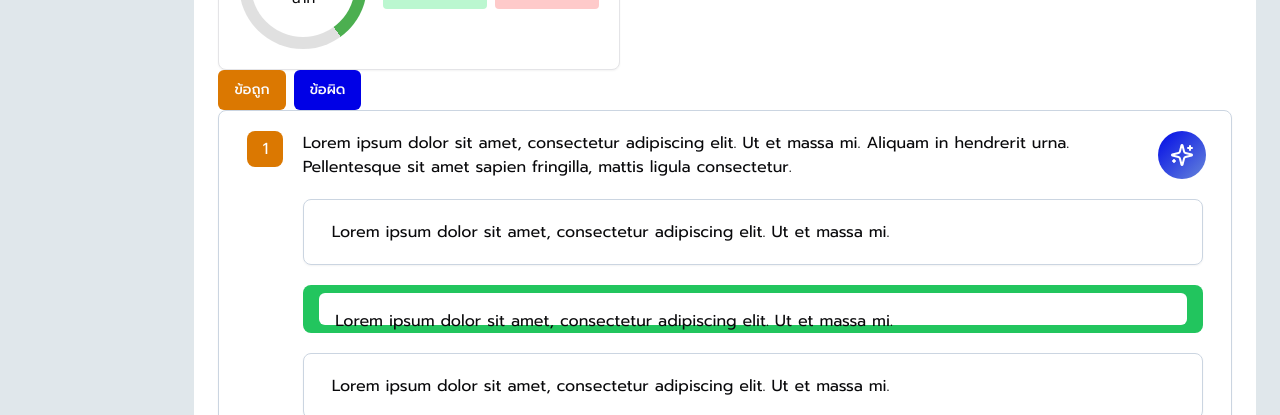
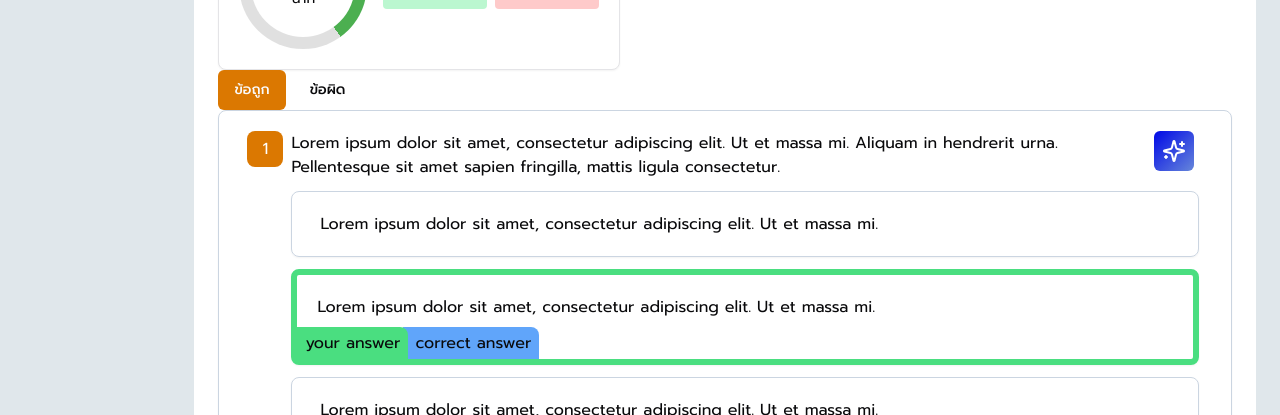
Before and after one commit to Drive-D-Dev/EdTech, a Next.js app in the folder frontend/: page /mockanswer in a window 1280 px wide. Shown: the part 244-659 px from the top of the page. Built offline with nearby package versions, Linux system fonts and the light colour scheme; no server answers.

Commit message:
feat: change styling on mockanswer

```diff
--- a/frontend/src/app/mockanswer/page.tsx
+++ b/frontend/src/app/mockanswer/page.tsx
@@ -66,7 +66,7 @@ const MockAnswerPage = () => {
       <CardSummary />
       <div className="flex flex-row space-x-2">
         <Button className="bg-[#DB7801]">ข้อถูก</Button>
-        <Button>ข้อผิด</Button>
+        <Button variant="ghost">ข้อผิด</Button>
       </div>
       <AnswerCard />
     </div>
--- a/frontend/src/components/answer-card.tsx
+++ b/frontend/src/components/answer-card.tsx
@@ -1,26 +1,27 @@
 import React from "react";
 import { Sparkles } from "lucide-react";
+import { Button } from "@/components/ui/button";
 
 const answerCard = () => {
   return (
     <div className="box flex flex-row space-x-2">
-      <div className="w-[5%]">
+      <div className="">
         <div className="w-9 h-9  bg-[#DB7801] flex items-center justify-center text-white text-md rounded-lg">
           1
         </div>
       </div>
 
-      <div className="flex flex-col w-[95%] justify-between space-y-5">
+      <div className="flex flex-col w-[95%] justify-between space-y-3">
         <div className="flex flex-row">
           <div className="w-[95%]">
             Lorem ipsum dolor sit amet, consectetur adipiscing elit. Ut et massa
             mi. Aliquam in hendrerit urna. Pellentesque sit amet sapien
             fringilla, mattis ligula consectetur.
           </div>
-          <div className=" w-[5%] ">
-            <div className="w-12 h-12 flex items-center justify-center bg-gradient-to-br from-[#0009E7] to-[#6686DA] rounded-3xl">
+          <div className=" ">
+            <Button size="icon" className="from-[#0009E7] to-[#6686DA] bg-gradient-to-br">
               <Sparkles color="white" />
-            </div>
+            </Button>
           </div>
         </div>
         <div className="box">
@@ -28,13 +29,21 @@ const answerCard = () => {
           mi.
         </div>
 
-        <div className="relative px-7 py-6 bg-green-500 rounded-lg">
-          <div className="absolute inset-3 flex items-center justify-center">
-            <div className="w-[99%] h-[85%] bg-white rounded-md p-4 flex ">
-              Lorem ipsum dolor sit amet, consectetur adipiscing elit. Ut et
-              massa mi.
-            </div>
+        <div className="box" style={{
+          border: "6px solid #4ADE80",
+          paddingBottom: "0px",
+          paddingLeft: "0px"
+        }}>
+          <div className="pl-5">
+            Lorem ipsum dolor sit amet, consectetur adipiscing elit. Ut et
+            massa mi.
           </div>
+
+          <p className="flex mt-2">
+            <span className="bg-blue-400 px-2 pl-3 py-1 ml-[-5px] rounded-tr-lg order-2 relative z-10 ">correct answer</span>
+
+            <span className="bg-green-400 px-2 py-1 rounded-tr-lg order-1  relative z-20">your answer</span>
+          </p>
         </div>
 
         <div className="box ">
@@ -46,7 +55,7 @@ const answerCard = () => {
           mi.
         </div>
       </div>
-    </div>
+    </div >
   );
 };
 
```
